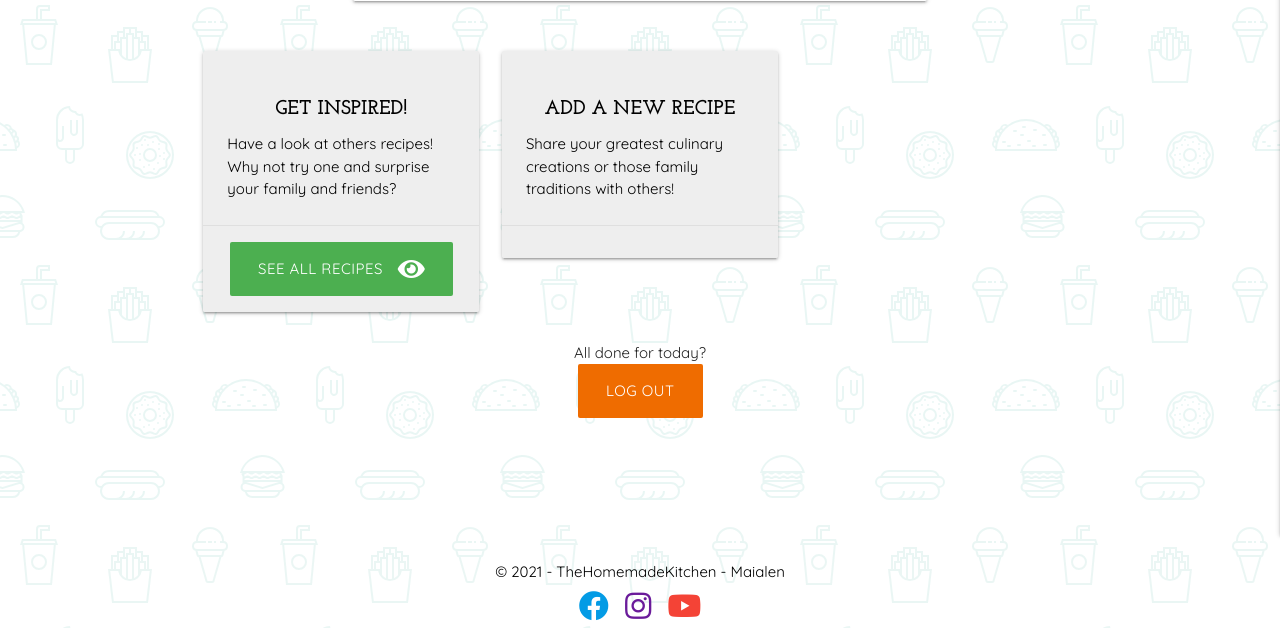
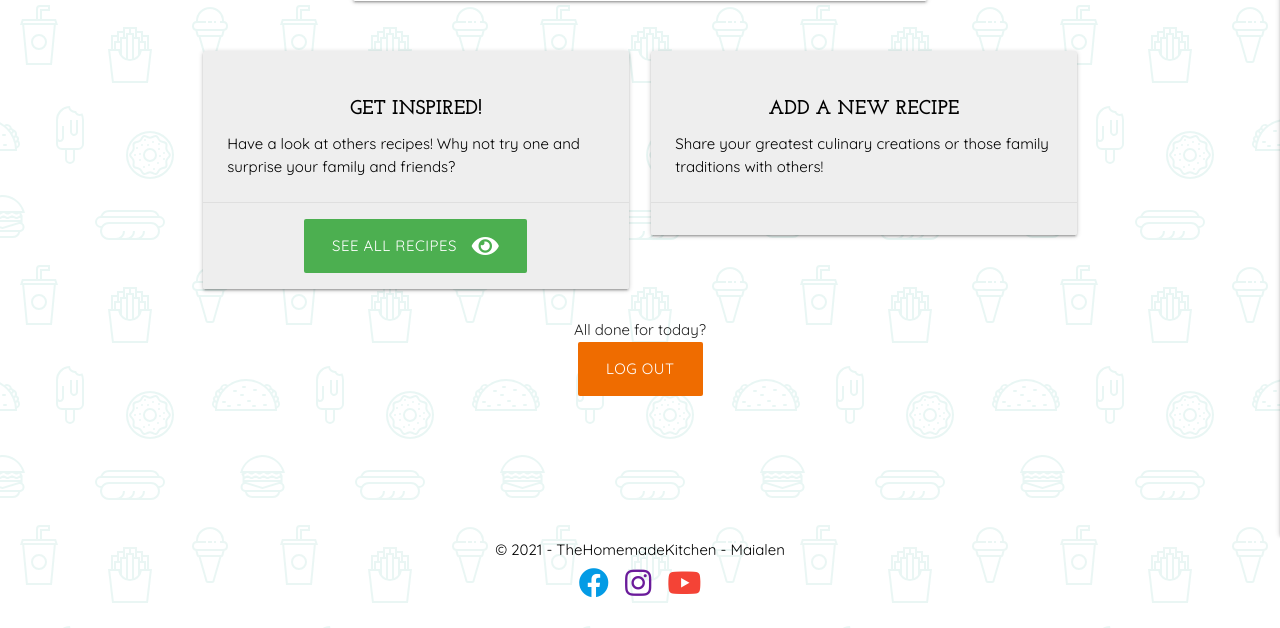
Before and after one commit to maialenz/CookBook, a Flask app: template templates/profile.html in a window 1280 px wide. Shown: the part 325-953 px from the top of the page. Run offline with Flask 2, Linux system fonts and the light colour scheme; the template is opened without the code that fills it, so the values that code supplies are empty; some libraries are stand-ins or nearby versions; some web fonts are replaced.

Commit message:
removed the col l4 applied previously

```diff
--- a/templates/profile.html
+++ b/templates/profile.html
@@ -15,7 +15,7 @@
 </div>
 
 <div class="row">
-  <div class="col s12 m6 l4">
+  <div class="col s12 m6">
     <div class="card grey lighten-3">
       <div class="card-content black-text">
         <span class="card-title center-align">
@@ -32,7 +32,7 @@
   </div>
 
   <div class="row">
-    <div class="col s12 m6 l4">
+    <div class="col s12 m6">
       <div class="card grey lighten-3">
         <div class="card-content black-text">
           <span class="card-title center-align">
@@ -52,7 +52,7 @@
 
     {% if session.user|lower == "admin"|lower %}
     <div class="row">
-      <div class="col s12 m6 l4">
+      <div class="col s12 m6">
         <div class="card grey lighten-3">
           <div class="card-content black-text">
             <span class="card-title center-align">
```
